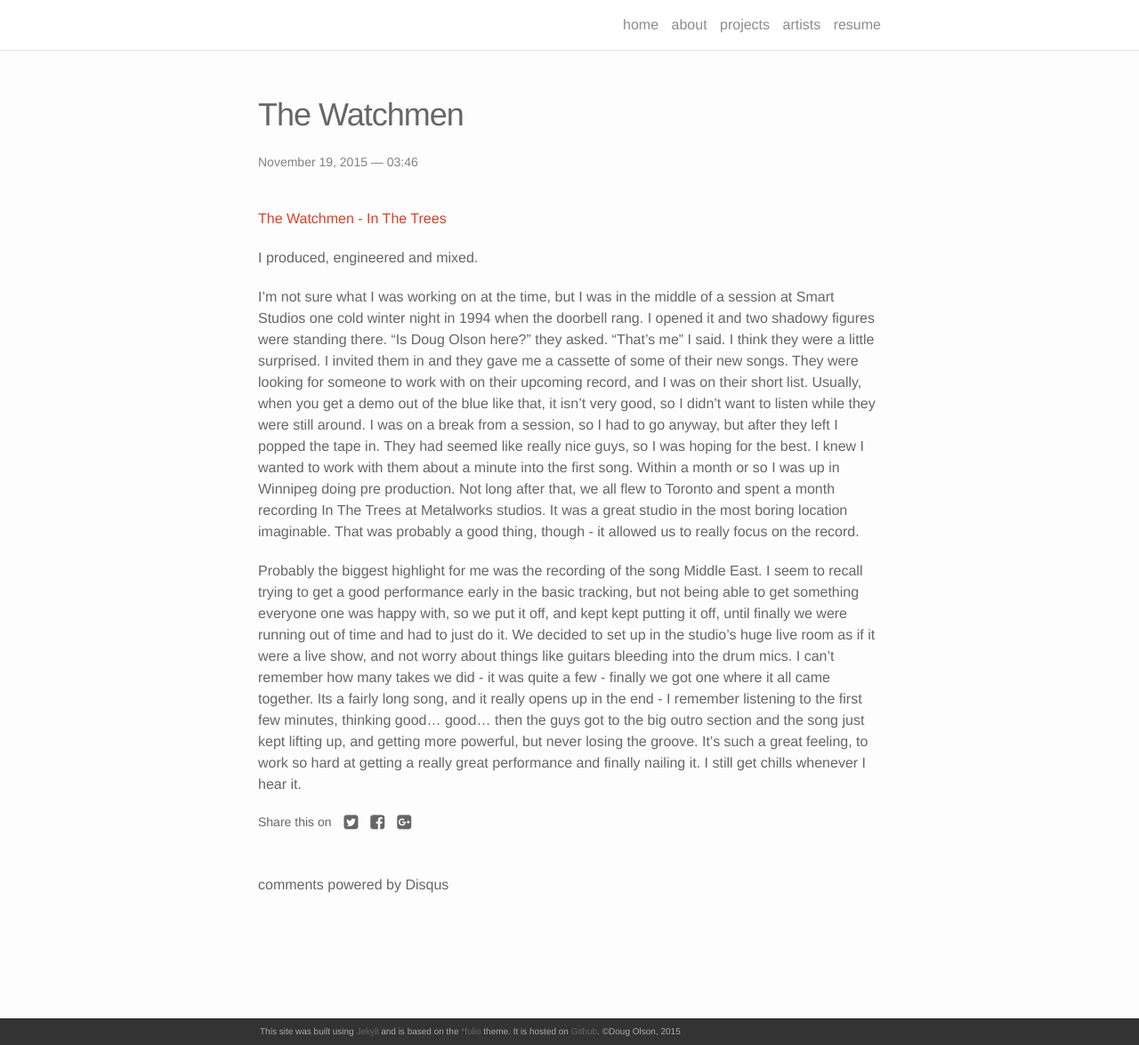
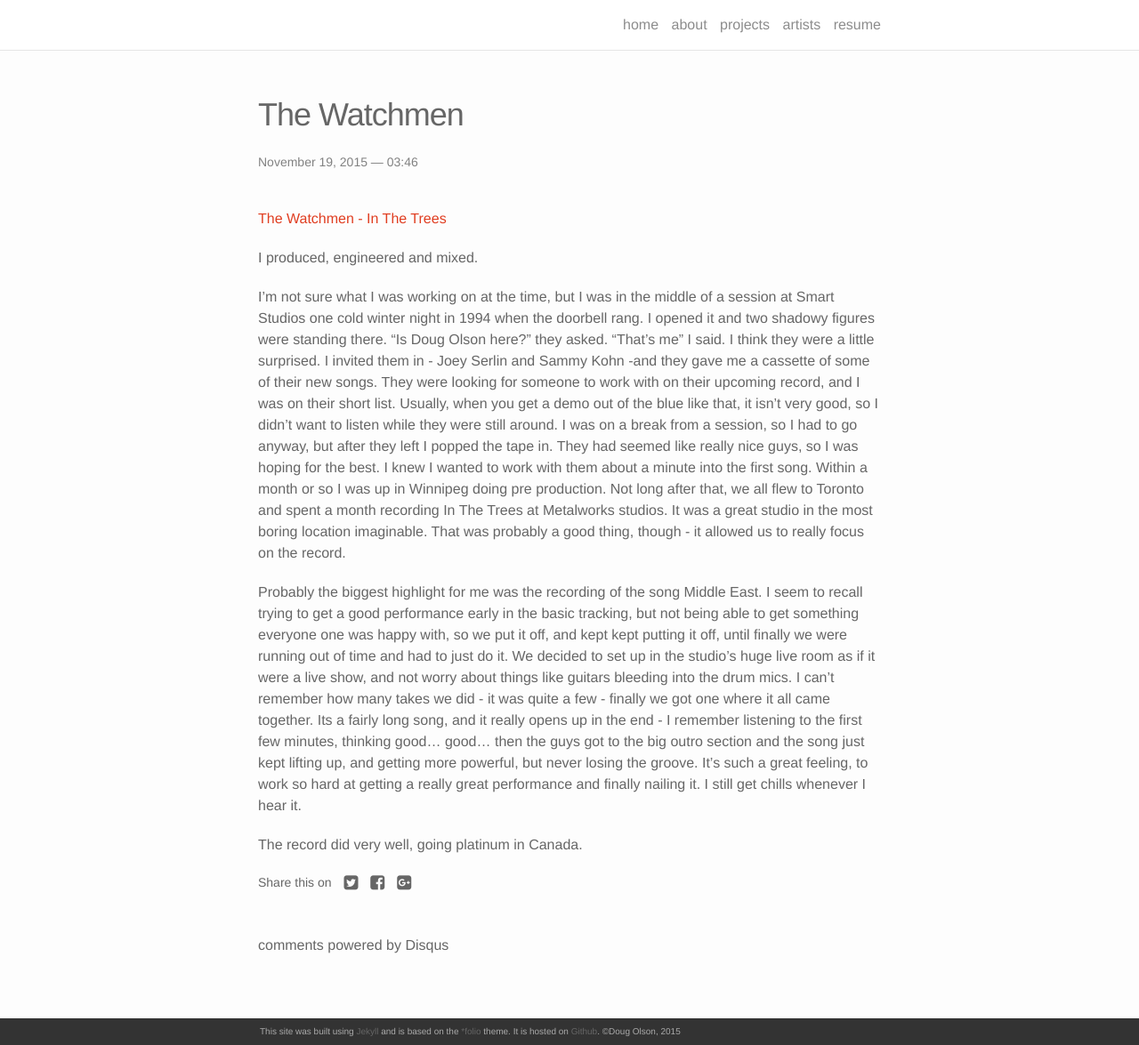
Before and after one commit to dougolson/dougolson.github.io, a Jekyll site: the page built from _portfolio/09watchmen1.markdown, in a window 1280 px wide and 1175 px high. Shown: the whole window at 89% size. Built offline with Jekyll 4.4.1, drawn with Linux system fonts in a browser that asks for light colours; nearby versions of some CDN libraries; comment, search, counter and statistics services are not loaded.

Commit message:
mior tweak to Watchmen vignette

```diff
--- a/_portfolio/09watchmen1.markdown
+++ b/_portfolio/09watchmen1.markdown
@@ -9,6 +9,8 @@ comments: True
 
 I produced, engineered and mixed.
 
-I'm not sure what I was working on at the time, but I was in the middle of a session at Smart Studios one cold winter night in 1994 when the doorbell rang. I opened it and two shadowy figures were standing there. "Is Doug Olson here?" they asked. "That's me" I said. I think they were a little surprised. I invited them in and they gave me a cassette of some of their new songs. They were looking for someone to work with on their upcoming record, and I was on their short list. Usually, when you get a demo out of the blue like that, it isn't very good, so I didn't want to listen while they were still around. I was on a break from a session, so I had to go anyway, but after they left I popped the tape in. They had seemed like really nice guys, so I was hoping for the best. I knew I wanted to work with them about a minute into the first song. Within a month or so I was up in Winnipeg doing pre production. Not long after that, we all flew to Toronto and spent a month recording In The Trees at Metalworks studios. It was a great studio in the most boring location imaginable. That was probably a good thing, though - it allowed us to really focus on the record.
+I'm not sure what I was working on at the time, but I was in the middle of a session at Smart Studios one cold winter night in 1994 when the doorbell rang. I opened it and two shadowy figures were standing there. "Is Doug Olson here?" they asked. "That's me" I said. I think they were a little surprised. I invited them in - Joey Serlin and Sammy Kohn -and they gave me a cassette of some of their new songs. They were looking for someone to work with on their upcoming record, and I was on their short list. Usually, when you get a demo out of the blue like that, it isn't very good, so I didn't want to listen while they were still around. I was on a break from a session, so I had to go anyway, but after they left I popped the tape in. They had seemed like really nice guys, so I was hoping for the best. I knew I wanted to work with them about a minute into the first song. Within a month or so I was up in Winnipeg doing pre production. Not long after that, we all flew to Toronto and spent a month recording In The Trees at Metalworks studios. It was a great studio in the most boring location imaginable. That was probably a good thing, though - it allowed us to really focus on the record.
 
 Probably the biggest highlight for me was the recording of the song Middle East. I seem to recall trying to get a good performance early in the basic tracking, but not being able to get something everyone one was happy with, so we put it off, and kept kept putting it off, until finally we were running out of time and had to just do it. We decided to set up in the studio's huge live room as if it were a live show, and not worry about things like guitars bleeding into the drum mics. I can't remember how many takes we did - it was quite a few - finally we got one where it all came together. Its a fairly long song, and it really opens up in the end - I remember listening to the first few minutes, thinking good... good... then the guys got to the big outro section and the song just kept lifting up, and getting more powerful, but never losing the groove. It's such a great feeling, to work so hard at getting a really great performance and finally nailing it. I still get chills whenever I hear it.
+
+The record did very well, going platinum in Canada.
```
